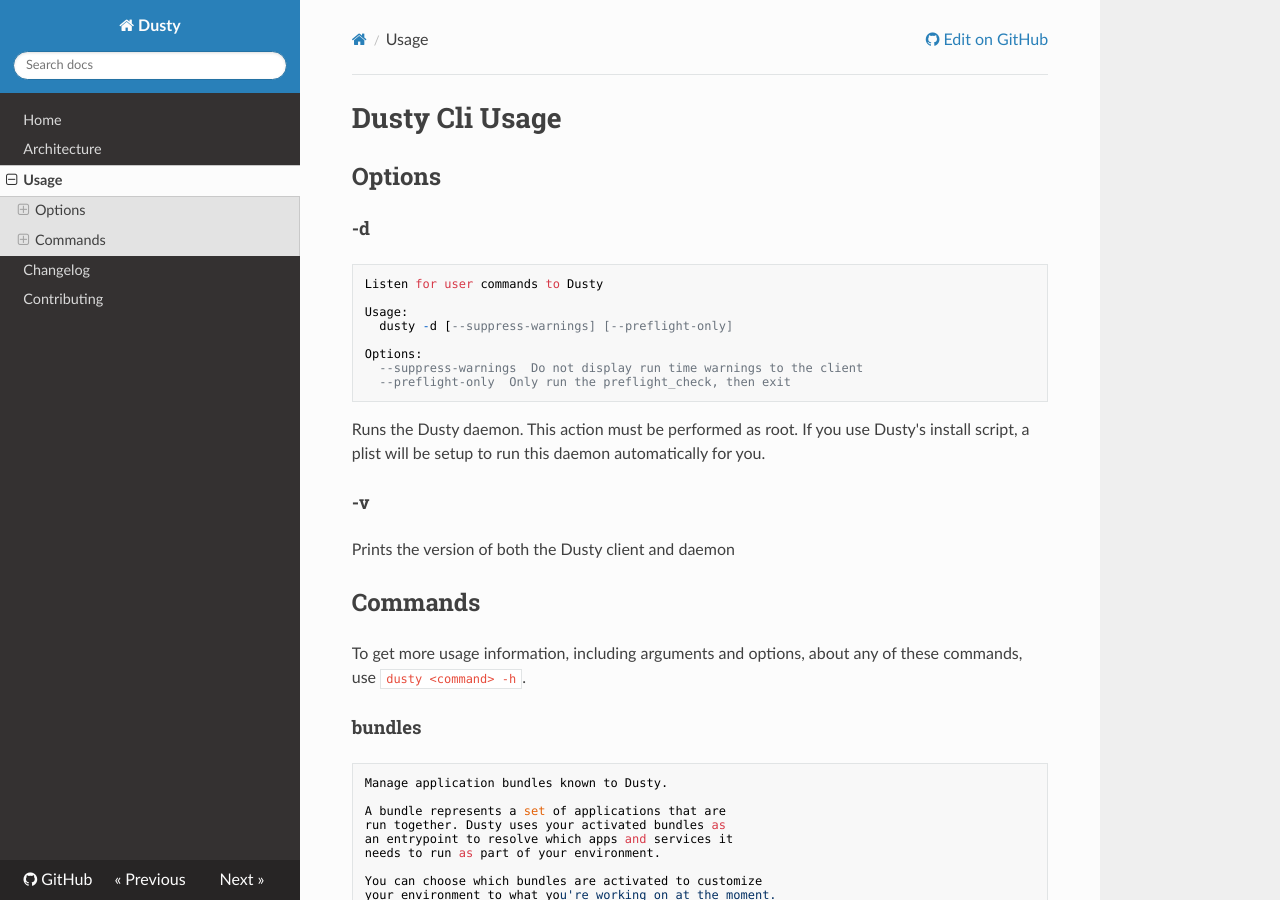
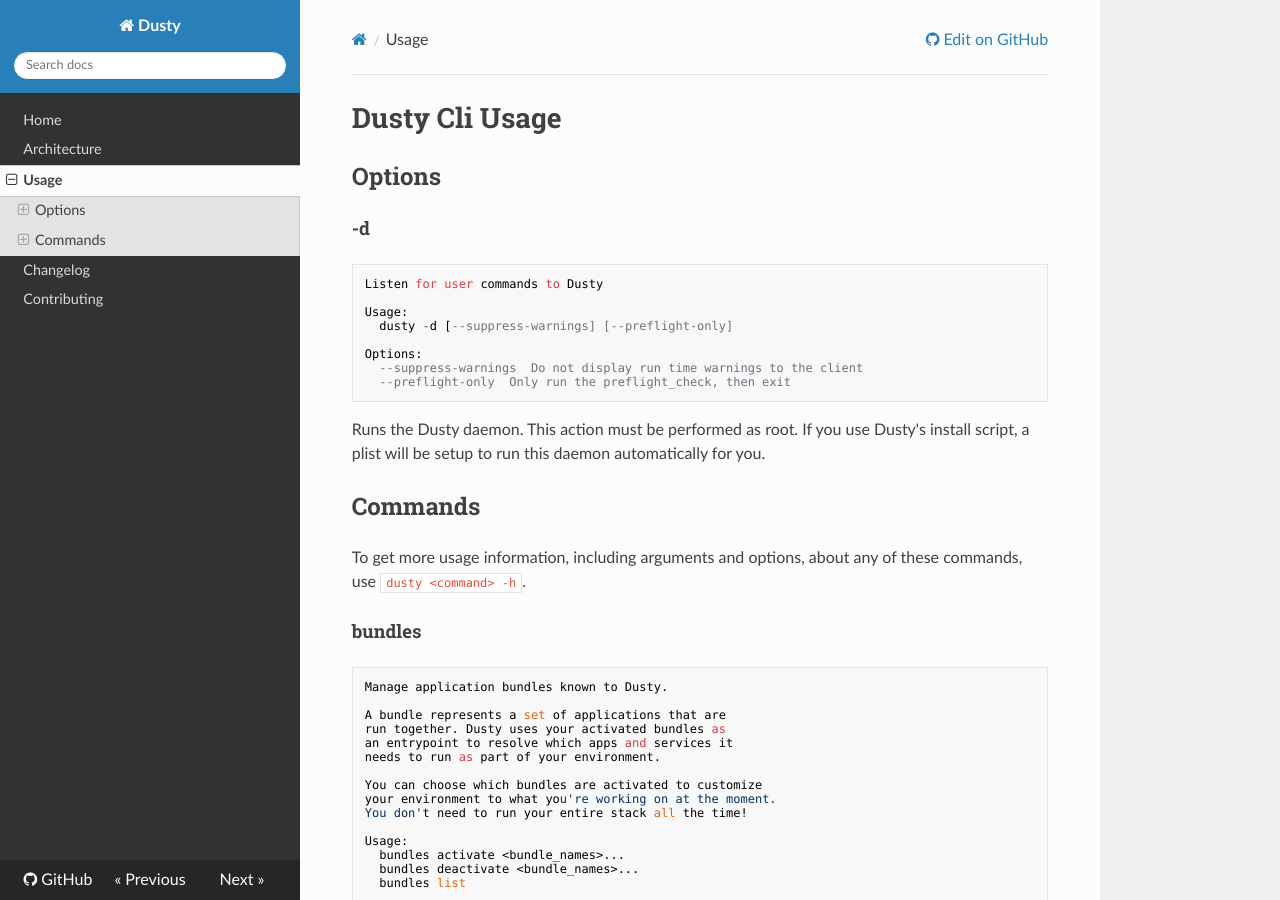
Before and after one commit to gamechanger/dusty, an MkDocs documentation site: the page built from docs/usage.md, in a window 1280 px wide and 900 px high. Built offline with MkDocs 1.6.1, drawn with Linux system fonts in a browser that asks for light colours; nearby versions of some CDN libraries; old or Windows-style settings are respelled for this version of MkDocs.

Commit message:
remove -v

```diff
--- a/docs/usage.md
+++ b/docs/usage.md
@@ -17,10 +17,6 @@
 Runs the Dusty daemon.  This action must be performed as root.
 If you use Dusty's install script, a plist will be setup to run
 this daemon automatically for you.
-
-#### -v
-
-Prints the version of both the Dusty client and daemon
 
 ## Commands
 
```
